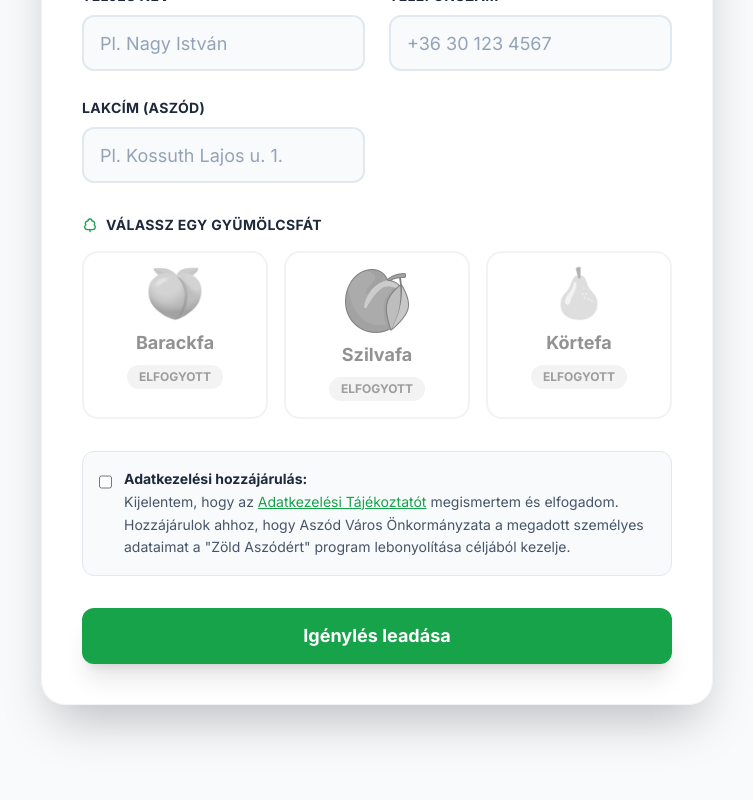
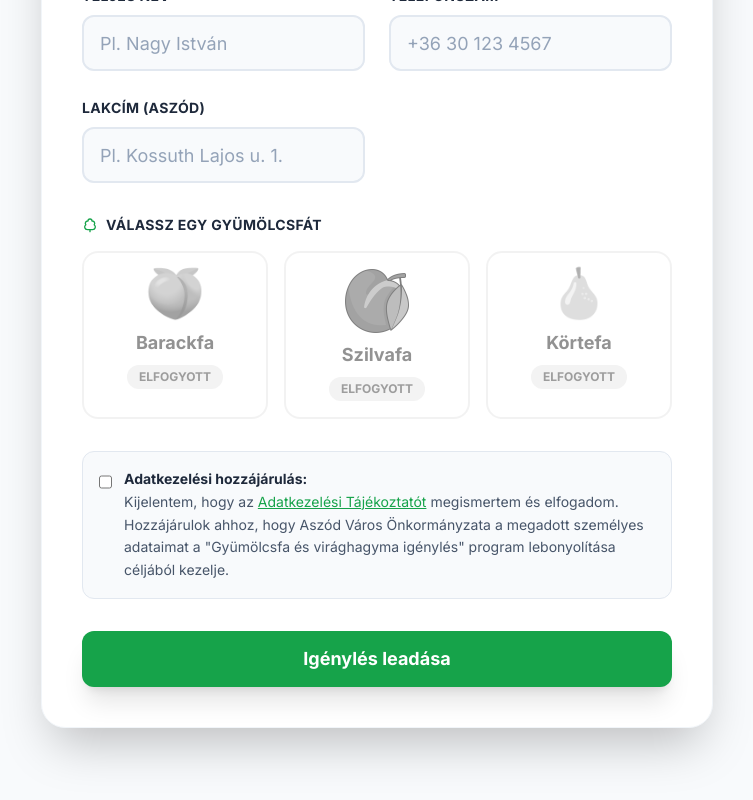
Before and after one commit to Lujza69/aszod-gyumolcsfa-igenyles, a Next.js app: page / in a window 1280 px wide. Shown: the part 700-1500 px from the top of the page, without its empty margins (263-1016 px from the left). Built offline with nearby package versions, Linux system fonts and the light colour scheme; no server answers; the database is empty.

Commit message:
Update privacy policy checkbox text

```diff
--- a/src/components/RequestForm.tsx
+++ b/src/components/RequestForm.tsx
@@ -276,7 +276,7 @@ export default function RequestForm() {
                         />
                         <div className="text-sm text-slate-600 leading-relaxed">
                             <span className="font-bold text-slate-800">Adatkezelési hozzájárulás:</span><br />
-                            Kijelentem, hogy az <a href="/adatkezelesi-tajekoztato" target="_blank" className="text-green-600 underline hover:text-green-800">Adatkezelési Tájékoztatót</a> megismertem és elfogadom. Hozzájárulok ahhoz, hogy Aszód Város Önkormányzata a megadott személyes adataimat a "Zöld Aszódért" program lebonyolítása céljából kezelje.
+                            Kijelentem, hogy az <a href="/adatkezelesi-tajekoztato" target="_blank" className="text-green-600 underline hover:text-green-800">Adatkezelési Tájékoztatót</a> megismertem és elfogadom. Hozzájárulok ahhoz, hogy Aszód Város Önkormányzata a megadott személyes adataimat a "Gyümölcsfa és virághagyma igénylés" program lebonyolítása céljából kezelje.
                         </div>
                     </label>
                     {errors.privacy && <span className="text-red-600 font-medium text-sm block mt-2 ml-8">{errors.privacy.message}</span>}
```
